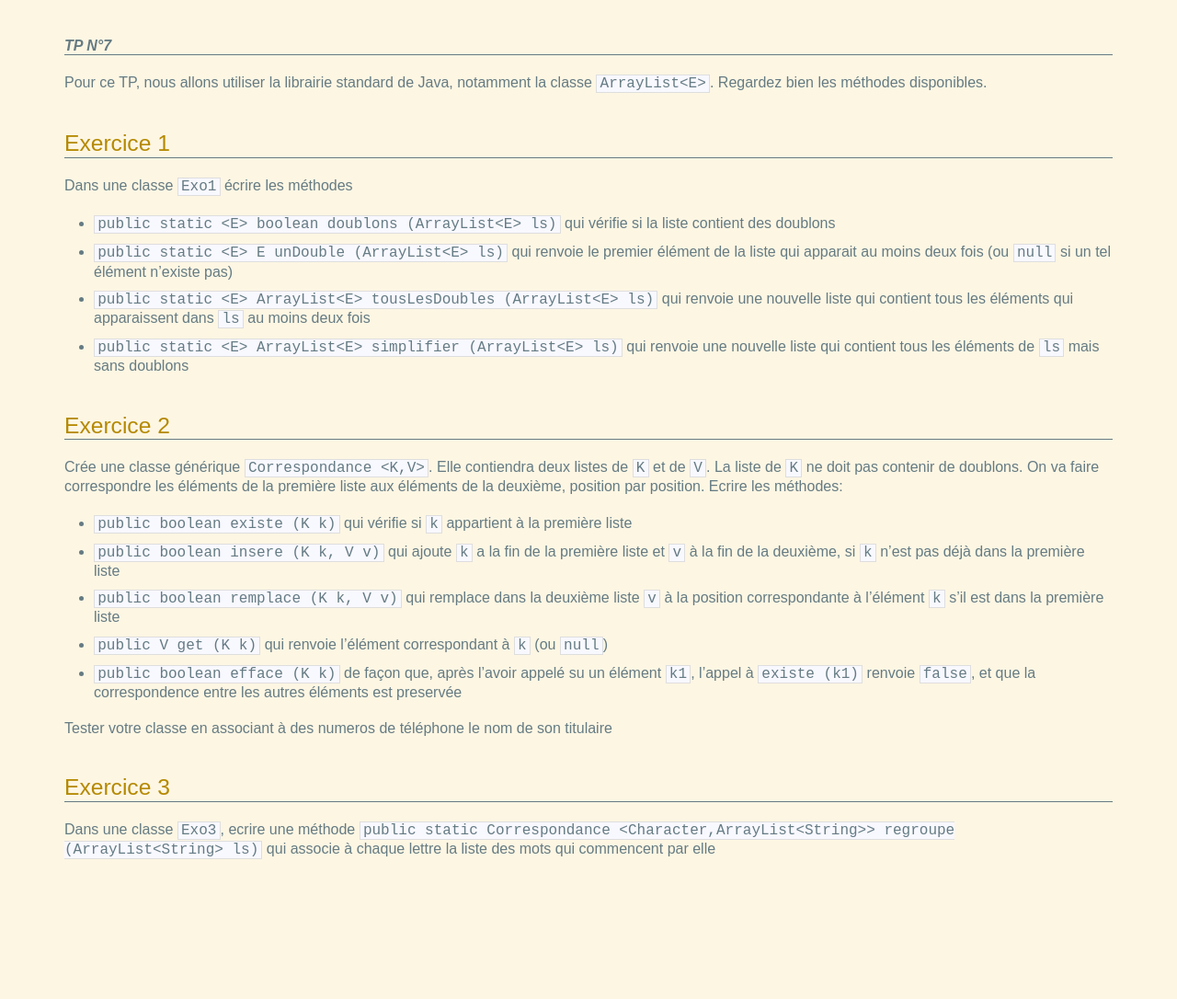
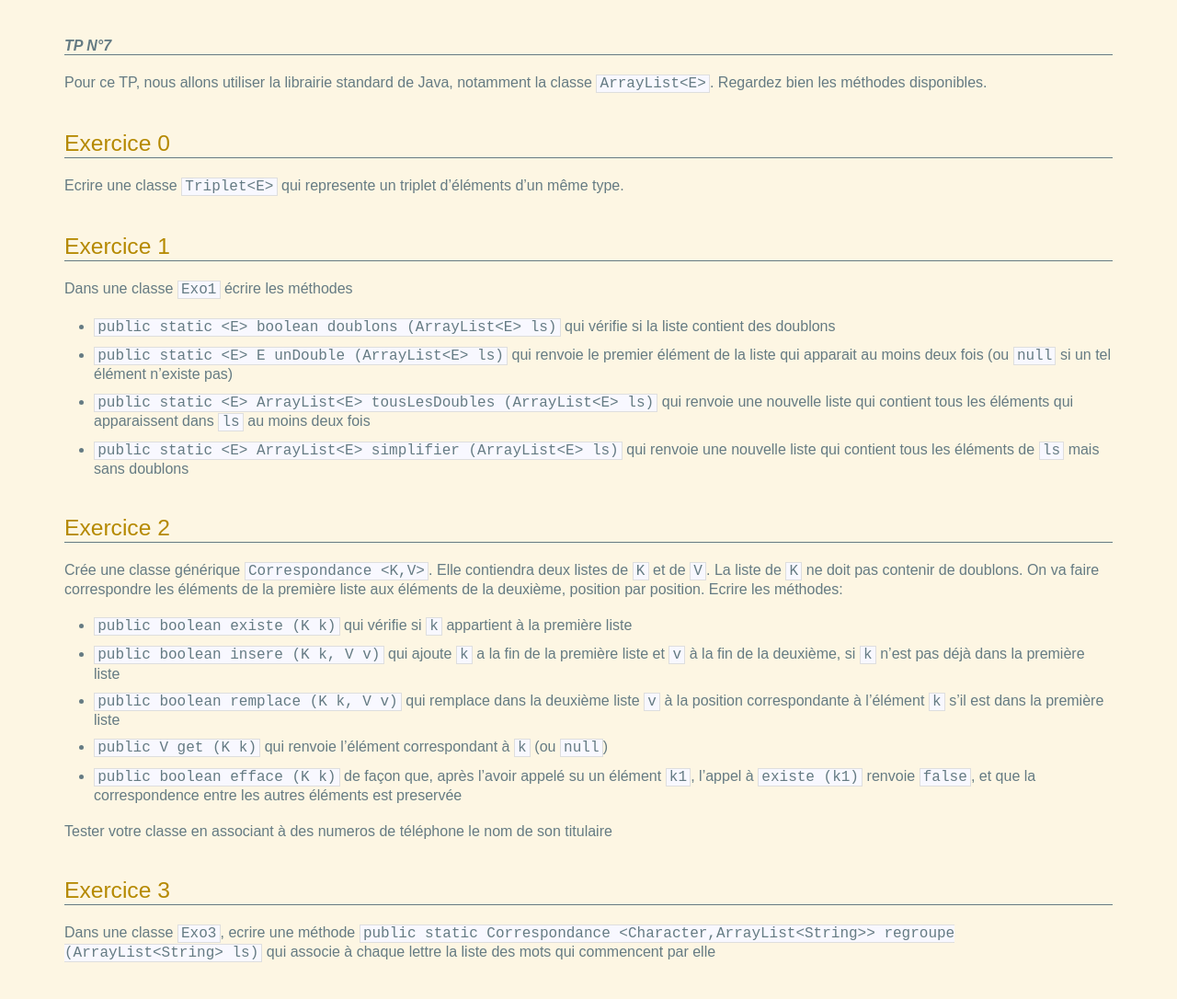
Before and after one commit to lacl-upec/l2epotp, a Jekyll site: the page built from _posts/2016-03-25-TP7.md, in a window 1280 px wide. Shown: the whole page at 92% size. Built offline with Jekyll 4.4.1, drawn with Linux system fonts in a browser that asks for light colours; before the commit the page ends 974 px from its top, so only the background shows below that.

Commit message:
Update 2016-03-25-TP7.md

```diff
--- a/_posts/2016-03-25-TP7.md
+++ b/_posts/2016-03-25-TP7.md
@@ -3,9 +3,15 @@
 
 Pour ce TP, nous allons utiliser la librairie standard de Java, notamment la classe `ArrayList<E>`. Regardez bien les méthodes disponibles.
 
+Exercice 0
+----------
+
+Ecrire une classe `Triplet<E>` qui represente un triplet d'éléments d'un même type.
+
 Exercice 1
 ----------
 Dans une classe `Exo1` écrire les méthodes
+
 - `public static <E> boolean doublons (ArrayList<E> ls)` qui vérifie si la liste contient des doublons
 - `public static <E> E unDouble (ArrayList<E> ls)` qui renvoie le premier élément de la liste qui apparait au moins deux fois (ou `null` si un tel élément n'existe pas)
 - `public static <E> ArrayList<E> tousLesDoubles (ArrayList<E> ls)` qui renvoie une nouvelle liste qui contient tous les éléments qui apparaissent dans `ls` au moins deux fois
@@ -17,6 +23,7 @@ Exercice 2
 Crée une classe générique `Correspondance <K,V>`. Elle contiendra deux listes de `K` et de `V`.
 La liste de `K` ne doit pas contenir de doublons. On va faire correspondre les éléments de la première liste
 aux éléments de la deuxième, position par position. Ecrire les méthodes:
+
 - `public boolean existe (K k)` qui vérifie si `k` appartient à la première liste
 - `public boolean insere (K k, V v)` qui ajoute `k` a la fin de la première liste et `v` à la fin de la deuxième, si `k` n'est pas déjà dans la première liste
 - `public boolean remplace (K k, V v)` qui remplace dans la deuxième liste `v` à la position correspondante à l'élément `k` s'il est dans la première liste
```
